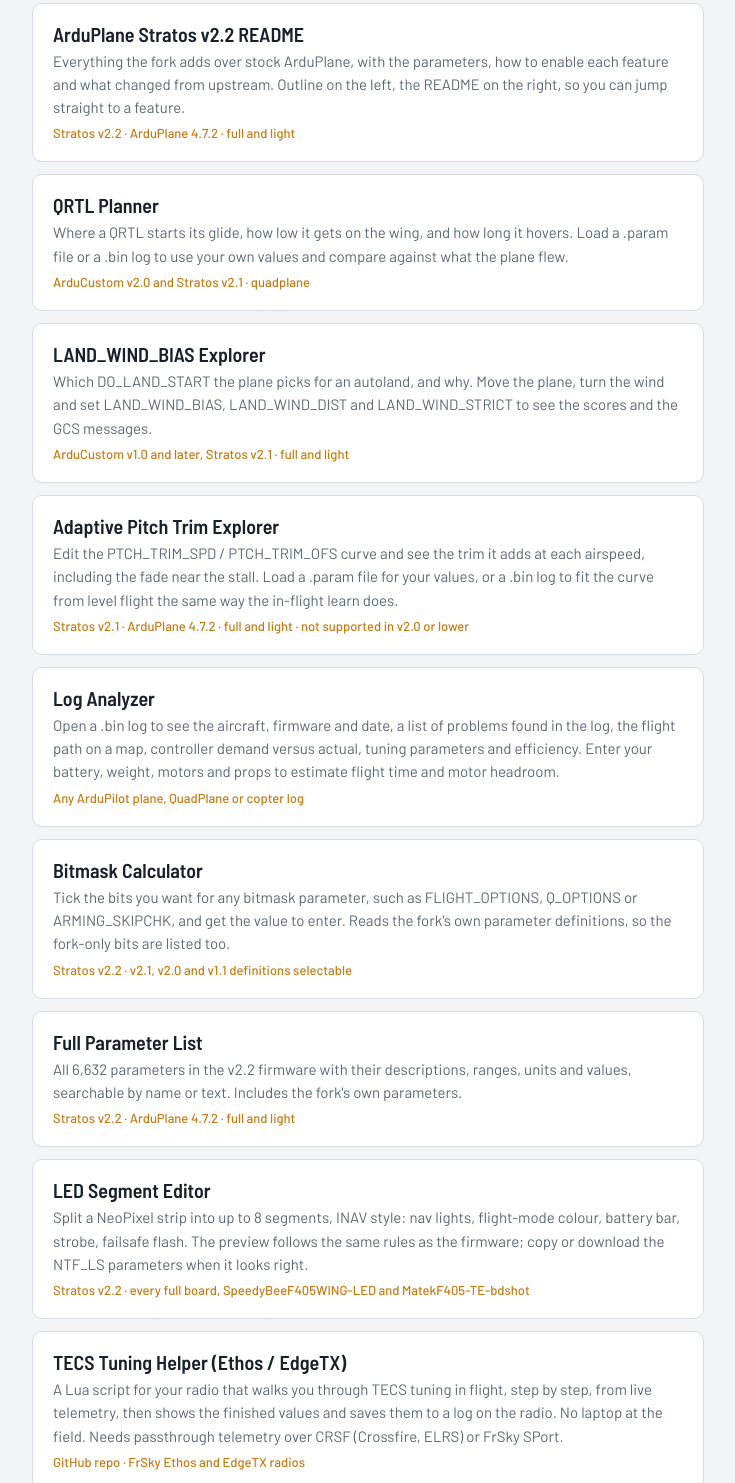
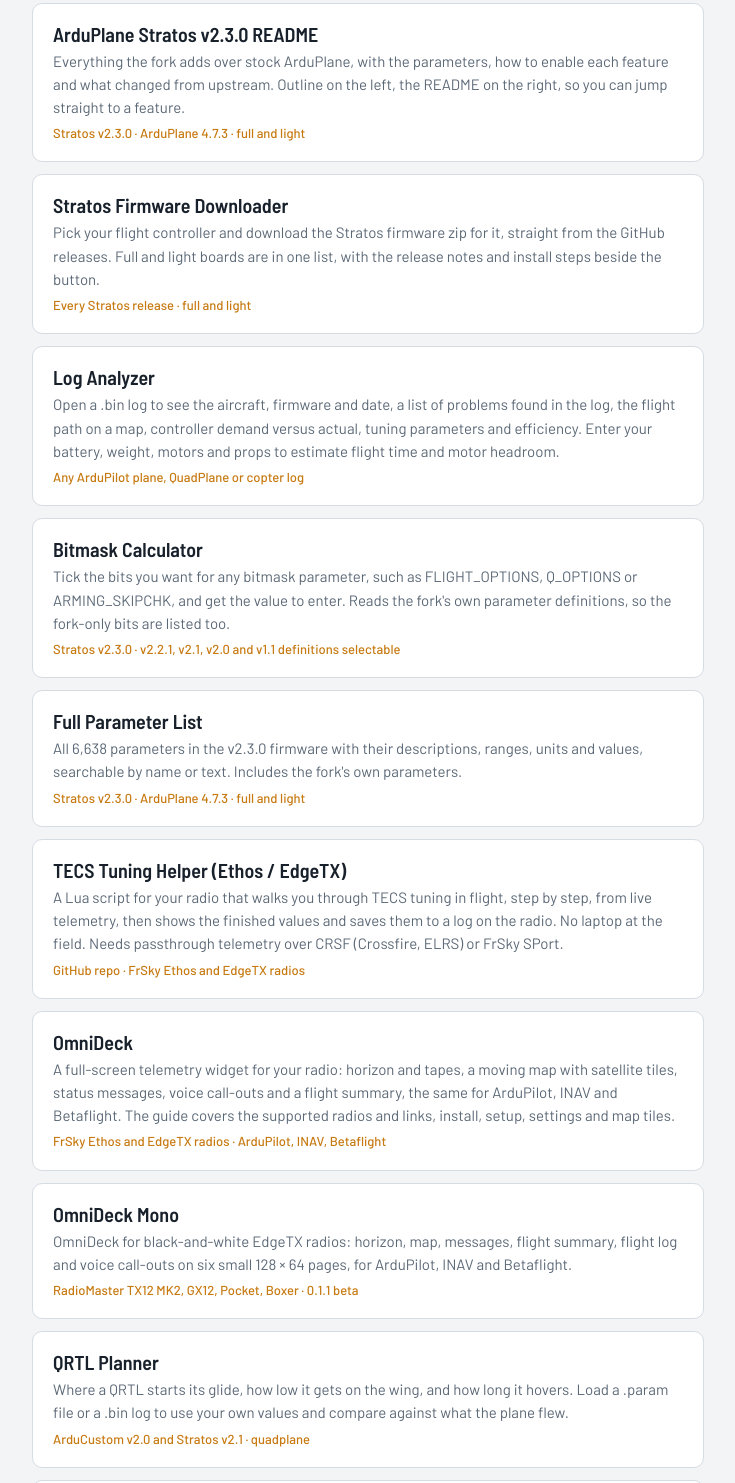
Before and after one commit to erwinquilloy/ardupilot-tools, a plain HTML site: page index.html in a window 1280 px wide. Shown: the part 177-1660 px from the top of the page, without its empty margins (272-1007 px from the left). Drawn offline with Linux system fonts and the light colour scheme.

Commit message:
index: reorder tools, add Stratos and INAV firmware downloaders
Order: README, Stratos downloader, Log Analyzer, Bitmask Calculator,
Parameter List, TECS helper, OmniDeck, OmniDeck Mono, then the planners
and editors, INAV Disarm Hold downloader, Discord last. README, parameter
list and calculator cards now say v2.3.0 (pages were already v2.3.0).

Co-Authored-By: Claude Opus 5.5 <noreply@anthropic.com>

```diff
--- a/index.html
+++ b/index.html
@@ -40,9 +40,44 @@ footer{color:var(--muted);font-size:13px;display:grid;gap:6px}
   </header>
   <div class="tools">
     <a class="tool" href="readme.html">
-      <b>ArduPlane Stratos v2.2 README</b>
+      <b>ArduPlane Stratos v2.3.0 README</b>
       <span>Everything the fork adds over stock ArduPlane, with the parameters, how to enable each feature and what changed from upstream. Outline on the left, the README on the right, so you can jump straight to a feature.</span>
-      <i>Stratos v2.2 · ArduPlane 4.7.2 · full and light</i>
+      <i>Stratos v2.3.0 · ArduPlane 4.7.3 · full and light</i>
+    </a>
+    <a class="tool" href="https://erwinquilloy.github.io/firmware-tools/stratos/">
+      <b>Stratos Firmware Downloader</b>
+      <span>Pick your flight controller and download the Stratos firmware zip for it, straight from the GitHub releases. Full and light boards are in one list, with the release notes and install steps beside the button.</span>
+      <i>Every Stratos release · full and light</i>
+    </a>
+    <a class="tool" href="log-analyzer.html">
+      <b>Log Analyzer</b>
+      <span>Open a .bin log to see the aircraft, firmware and date, a list of problems found in the log, the flight path on a map, controller demand versus actual, tuning parameters and efficiency. Enter your battery, weight, motors and props to estimate flight time and motor headroom.</span>
+      <i>Any ArduPilot plane, QuadPlane or copter log</i>
+    </a>
+    <a class="tool" href="bitmask-calculator.html">
+      <b>Bitmask Calculator</b>
+      <span>Tick the bits you want for any bitmask parameter, such as FLIGHT_OPTIONS, Q_OPTIONS or ARMING_SKIPCHK, and get the value to enter. Reads the fork's own parameter definitions, so the fork-only bits are listed too.</span>
+      <i>Stratos v2.3.0 · v2.2.1, v2.1, v2.0 and v1.1 definitions selectable</i>
+    </a>
+    <a class="tool" href="parameters.html">
+      <b>Full Parameter List</b>
+      <span>All 6,638 parameters in the v2.3.0 firmware with their descriptions, ranges, units and values, searchable by name or text. Includes the fork's own parameters.</span>
+      <i>Stratos v2.3.0 · ArduPlane 4.7.3 · full and light</i>
+    </a>
+    <a class="tool" href="https://github.com/erwinquilloy/Arduplane_TECS_tuning_helper_ETHOS_ETX">
+      <b>TECS Tuning Helper (Ethos / EdgeTX)</b>
+      <span>A Lua script for your radio that walks you through TECS tuning in flight, step by step, from live telemetry, then shows the finished values and saves them to a log on the radio. No laptop at the field. Needs passthrough telemetry over CRSF (Crossfire, ELRS) or FrSky SPort.</span>
+      <i>GitHub repo · FrSky Ethos and EdgeTX radios</i>
+    </a>
+    <a class="tool" href="omnideck.html">
+      <b>OmniDeck</b>
+      <span>A full-screen telemetry widget for your radio: horizon and tapes, a moving map with satellite tiles, status messages, voice call-outs and a flight summary, the same for ArduPilot, INAV and Betaflight. The guide covers the supported radios and links, install, setup, settings and map tiles.</span>
+      <i>FrSky Ethos and EdgeTX radios · ArduPilot, INAV, Betaflight</i>
+    </a>
+    <a class="tool" href="omnideck-mono.html">
+      <b>OmniDeck Mono</b>
+      <span>OmniDeck for black-and-white EdgeTX radios: horizon, map, messages, flight summary, flight log and voice call-outs on six small 128 × 64 pages, for ArduPilot, INAV and Betaflight.</span>
+      <i>RadioMaster TX12 MK2, GX12, Pocket, Boxer · 0.1.1 beta</i>
     </a>
     <a class="tool" href="qrtl-planner.html">
       <b>QRTL Planner</b>
@@ -59,40 +94,15 @@ footer{color:var(--muted);font-size:13px;display:grid;gap:6px}
       <span>Edit the PTCH_TRIM_SPD / PTCH_TRIM_OFS curve and see the trim it adds at each airspeed, including the fade near the stall. Load a .param file for your values, or a .bin log to fit the curve from level flight the same way the in-flight learn does.</span>
       <i>Stratos v2.1 · ArduPlane 4.7.2 · full and light · not supported in v2.0 or lower</i>
     </a>
-    <a class="tool" href="log-analyzer.html">
-      <b>Log Analyzer</b>
-      <span>Open a .bin log to see the aircraft, firmware and date, a list of problems found in the log, the flight path on a map, controller demand versus actual, tuning parameters and efficiency. Enter your battery, weight, motors and props to estimate flight time and motor headroom.</span>
-      <i>Any ArduPilot plane, QuadPlane or copter log</i>
-    </a>
-    <a class="tool" href="bitmask-calculator.html">
-      <b>Bitmask Calculator</b>
-      <span>Tick the bits you want for any bitmask parameter, such as FLIGHT_OPTIONS, Q_OPTIONS or ARMING_SKIPCHK, and get the value to enter. Reads the fork's own parameter definitions, so the fork-only bits are listed too.</span>
-      <i>Stratos v2.2 · v2.1, v2.0 and v1.1 definitions selectable</i>
-    </a>
-    <a class="tool" href="parameters.html">
-      <b>Full Parameter List</b>
-      <span>All 6,632 parameters in the v2.2 firmware with their descriptions, ranges, units and values, searchable by name or text. Includes the fork's own parameters.</span>
-      <i>Stratos v2.2 · ArduPlane 4.7.2 · full and light</i>
-    </a>
     <a class="tool" href="led-editor.html">
       <b>LED Segment Editor</b>
       <span>Split a NeoPixel strip into up to 8 segments, INAV style: nav lights, flight-mode colour, battery bar, strobe, failsafe flash. The preview follows the same rules as the firmware; copy or download the NTF_LS parameters when it looks right.</span>
       <i>Stratos v2.2 · every full board, SpeedyBeeF405WING-LED and MatekF405-TE-bdshot</i>
     </a>
-    <a class="tool" href="https://github.com/erwinquilloy/Arduplane_TECS_tuning_helper_ETHOS_ETX">
-      <b>TECS Tuning Helper (Ethos / EdgeTX)</b>
-      <span>A Lua script for your radio that walks you through TECS tuning in flight, step by step, from live telemetry, then shows the finished values and saves them to a log on the radio. No laptop at the field. Needs passthrough telemetry over CRSF (Crossfire, ELRS) or FrSky SPort.</span>
-      <i>GitHub repo · FrSky Ethos and EdgeTX radios</i>
-    </a>
-    <a class="tool" href="omnideck.html">
-      <b>OmniDeck</b>
-      <span>A full-screen telemetry widget for your radio: horizon and tapes, a moving map with satellite tiles, status messages, voice call-outs and a flight summary, the same for ArduPilot, INAV and Betaflight. The guide covers the supported radios and links, install, setup, settings and map tiles.</span>
-      <i>FrSky Ethos and EdgeTX radios · ArduPilot, INAV, Betaflight</i>
-    </a>
-    <a class="tool" href="omnideck-mono.html">
-      <b>OmniDeck Mono</b>
-      <span>OmniDeck for black-and-white EdgeTX radios: horizon, map, messages, flight summary, flight log and voice call-outs on six small 128 × 64 pages, for ArduPilot, INAV and Betaflight.</span>
-      <i>RadioMaster TX12 MK2, GX12, Pocket, Boxer · 0.1.1 beta</i>
+    <a class="tool" href="https://erwinquilloy.github.io/firmware-tools/">
+      <b>INAV Disarm Hold Firmware</b>
+      <span>Unofficial INAV 9 builds with osd_msp_disarm_hold, so DJI and other digital goggles that record only while armed keep recording for the stats screen after you disarm. Pick your target and download the hex.</span>
+      <i>INAV 9.0.0, 9.0.1 and 9.1.0 · not an INAV project release</i>
     </a>
     <a class="tool" href="https://discord.gg/w7W2T8sgqn" target="_blank" rel="noopener">
       <b>Arduplane Stratos Discord</b>
```
